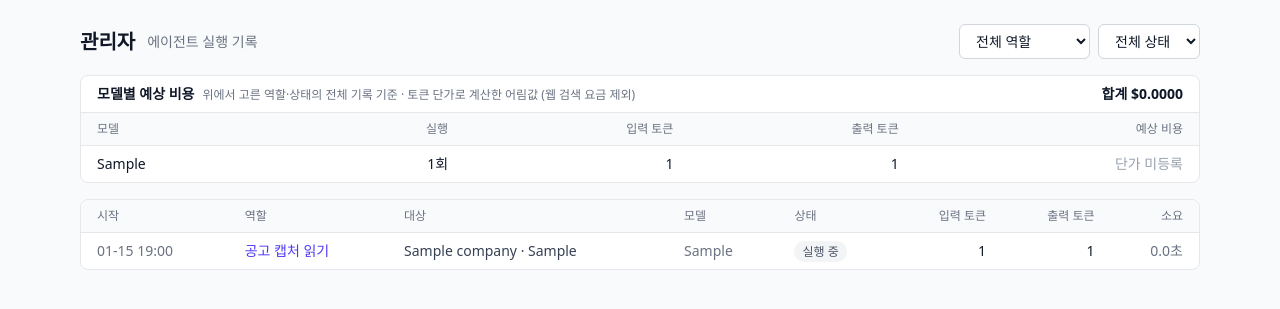
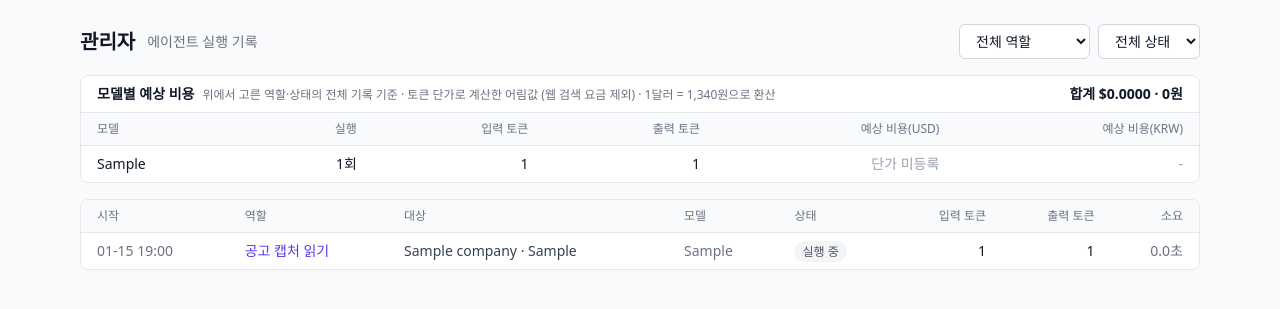
Before and after one commit to go-nu/get_hired, a Django app: page /agents/runs/ in a window 1280 px wide. Shown: the part 57-366 px from the top of the page. Run offline with Django 5.2, Linux system fonts and the light colour scheme; a user stored in the database is signed in; tables that the repository leaves empty hold one stand-in row (values such as "Sample post"); style sheets or scripts are compiled from the project's sources; some libraries are stand-ins or nearby versions.

Commit message:
feat: show estimated cost in KRW next to USD
Co-Authored-By: Claude Opus 5.5 <noreply@anthropic.com>

```diff
--- a/agents/pricing.py
+++ b/agents/pricing.py
@@ -2,6 +2,7 @@
 
 단가는 100만 토큰당 미국 달러 (입력, 출력), 2026년 10월 기준. 요금이 바뀌거나 새 모델을
 쓰면 여기를 고친다. 웹 검색 요금과 캐시·배치 할인은 반영하지 않는 어림값이다.
+원화는 고정 환율(KRW_PER_USD)로 바꾼 값이라, 환율이 많이 움직이면 함께 고친다.
 """
 
 from decimal import Decimal
@@ -16,6 +17,7 @@ PRICES = {
 }
 
 MILLION = Decimal(1_000_000)
+KRW_PER_USD = Decimal(1340)  # 2026-10-08 기준 1달러 ≈ 1,339원
 
 
 def estimate_cost(model, input_tokens, output_tokens):
@@ -24,6 +26,11 @@ def estimate_cost(model, input_tokens, output_tokens):
         return None
     input_price, output_price = map(Decimal, PRICES[model])
     return (input_tokens * input_price + output_tokens * output_price) / MILLION
+
+
+def to_krw(usd):
+    """달러를 원으로. None 이면 None."""
+    return None if usd is None else usd * KRW_PER_USD
 
 
 def cost_rows(runs):
@@ -36,5 +43,6 @@ def cost_rows(runs):
     )
     for row in rows:
         row["cost"] = estimate_cost(row["model"], row["input"], row["output"])
+        row["cost_krw"] = to_krw(row["cost"])
     total = sum((row["cost"] for row in rows if row["cost"] is not None), Decimal(0))
     return rows, total
--- a/agents/tests.py
+++ b/agents/tests.py
@@ -13,6 +13,7 @@ from applications.test_views import LoggedInTestCase
 from .crypto import decrypt, encrypt
 from .models import AgentJob, AgentRun, AgentSettings, Provider, Status
 from .notify import notify_user, send_discord
+from .pricing import KRW_PER_USD
 from .providers import Completion, ProviderError, complete
 from .services import run_agent
 
@@ -241,6 +242,10 @@ class RunPagesTests(LoggedInTestCase):
         self.assertEqual(rows["claude-opus-5-5"]["cost"], 8)
         self.assertIsNone(rows["new-model"]["cost"])
         self.assertEqual(response.context["cost_total"], 8)
+        self.assertEqual(rows["claude-opus-5-5"]["cost_krw"], 8 * KRW_PER_USD)
+        self.assertIsNone(rows["new-model"]["cost_krw"])
+        self.assertEqual(response.context["cost_total_krw"], 8 * KRW_PER_USD)
+        self.assertContains(response, "10,720원")
         self.assertContains(response, "단가 미등록")
         response = self.client.get(reverse("agents:run_list"), {"role": "review"})
         self.assertEqual(response.context["cost_total"], 2)
--- a/agents/views.py
+++ b/agents/views.py
@@ -19,7 +19,7 @@ from applications.views import PageLinksMixin
 from .forms import AgentSettingsForm
 from .models import AgentRun, AgentSettings, Provider
 from .notify import send_discord
-from .pricing import cost_rows
+from .pricing import KRW_PER_USD, cost_rows, to_krw
 
 
 def usage_rows(user):
@@ -157,6 +157,8 @@ class AgentRunListView(LoginRequiredMixin, PageLinksMixin, ListView):
         context = super().get_context_data(**kwargs)
         # 예상 비용은 페이지가 아니라 지금 필터에 걸린 전체 기록으로 계산한다.
         context["cost_rows"], context["cost_total"] = cost_rows(self.object_list)
+        context["cost_total_krw"] = to_krw(context["cost_total"])
+        context["krw_per_usd"] = KRW_PER_USD
         context.update(
             statuses=AgentRun.Status.choices,
             roles=AgentRun.Role.choices,
--- a/templates/agents/run_list.html
+++ b/templates/agents/run_list.html
@@ -29,8 +29,8 @@
 <div class="mb-4 rounded-lg border border-gray-200 bg-white">
     <div class="flex flex-wrap items-baseline gap-2 border-b border-gray-200 px-4 py-2">
         <h2 class="text-sm font-semibold">모델별 예상 비용</h2>
-        <span class="text-xs text-gray-500">위에서 고른 역할·상태의 전체 기록 기준 · 토큰 단가로 계산한 어림값 (웹 검색 요금 제외)</span>
-        <span class="ml-auto text-sm font-semibold">합계 ${{ cost_total|floatformat:4 }}</span>
+        <span class="text-xs text-gray-500">위에서 고른 역할·상태의 전체 기록 기준 · 토큰 단가로 계산한 어림값 (웹 검색 요금 제외) · 1달러 = {{ krw_per_usd|intcomma }}원으로 환산</span>
+        <span class="ml-auto text-sm font-semibold">합계 ${{ cost_total|floatformat:4 }} · {{ cost_total_krw|floatformat:"0g" }}원</span>
     </div>
     <table class="w-full text-left text-sm">
         <thead class="border-b border-gray-200 bg-gray-50 text-xs text-gray-500">
@@ -39,7 +39,8 @@
                 <th class="px-4 py-2 text-right font-medium">실행</th>
                 <th class="px-4 py-2 text-right font-medium">입력 토큰</th>
                 <th class="px-4 py-2 text-right font-medium">출력 토큰</th>
-                <th class="px-4 py-2 text-right font-medium">예상 비용</th>
+                <th class="px-4 py-2 text-right font-medium">예상 비용(USD)</th>
+                <th class="px-4 py-2 text-right font-medium">예상 비용(KRW)</th>
             </tr>
         </thead>
         <tbody class="divide-y divide-gray-100">
@@ -50,6 +51,7 @@
                 <td class="px-4 py-2 text-right">{{ row.input|intcomma }}</td>
                 <td class="px-4 py-2 text-right">{{ row.output|intcomma }}</td>
                 <td class="px-4 py-2 text-right">{% if row.cost is None %}<span class="text-gray-400">단가 미등록</span>{% else %}${{ row.cost|floatformat:4 }}{% endif %}</td>
+                <td class="px-4 py-2 text-right">{% if row.cost_krw is None %}<span class="text-gray-400">-</span>{% else %}{{ row.cost_krw|floatformat:"0g" }}원{% endif %}</td>
             </tr>
             {% endfor %}
         </tbody>
```
